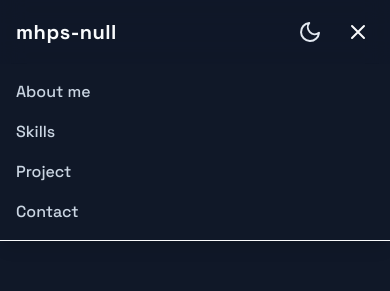
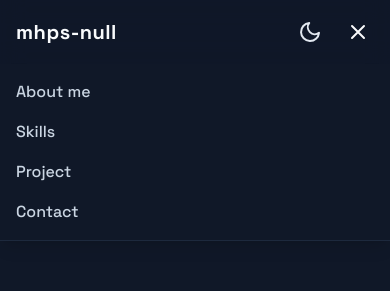
Before and after one commit to mhps-null/personal-website, a React (Vite) app: page / in a window 390 px wide. Both pictures are taken after a click on the button 358 px from the left and 32 px from the top of the page. Shown: the top 291 px of the page. Built offline with nearby package versions, Linux system fonts and the light colour scheme.

Commit message:
change color for line

```diff
--- a/src/layouts/Header.jsx
+++ b/src/layouts/Header.jsx
@@ -52,7 +52,7 @@ const Header = () => {
 
             {/* MOBILE MENU DROPDOWN */}
             {isOpen && (
-                <div className="absolute top-16 left-0 w-full border-b border-gray-900 dark:border-gray-50 bg-gray-50 dark:bg-gray-900 transition-colors duration-300 shadow-lg md:hidden">
+                <div className="absolute top-16 left-0 w-full border-b border-slate-200 dark:border-slate-800 bg-gray-50 dark:bg-gray-900 transition-colors duration-300 shadow-lg md:hidden">
                     <nav className="flex flex-col p-4 space-y-4">
                         {NAV_LINKS.map((link) => (
                             <a
```
